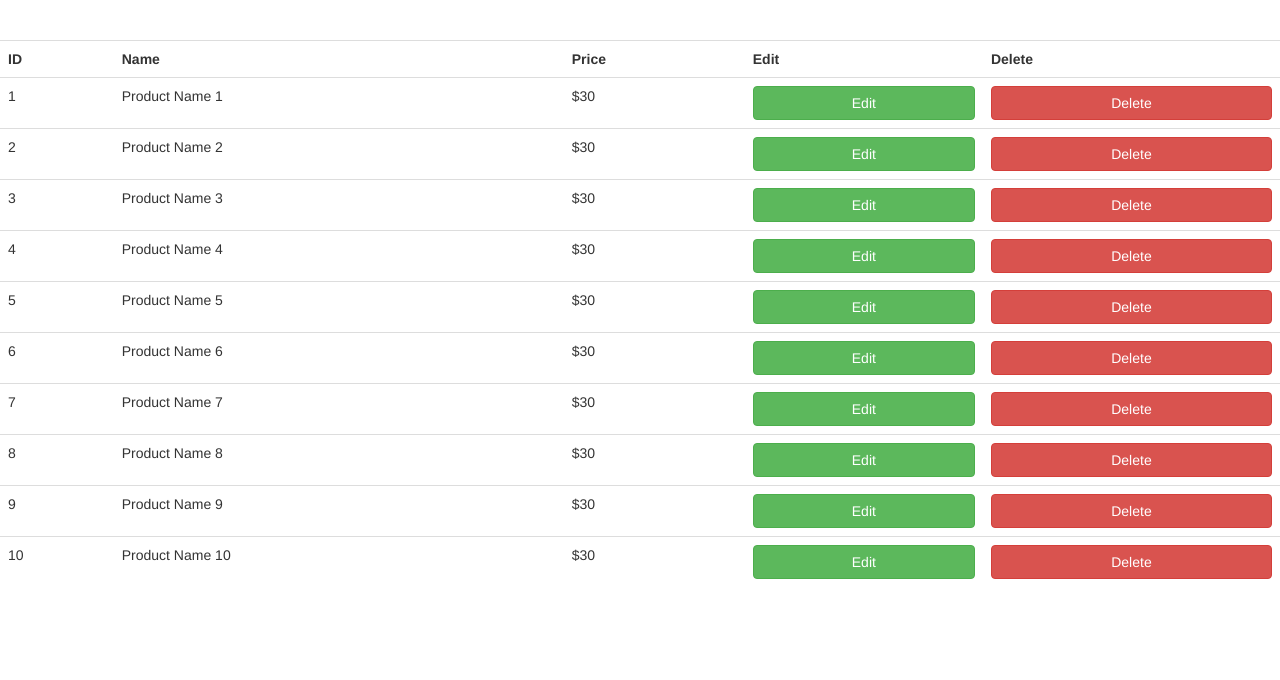
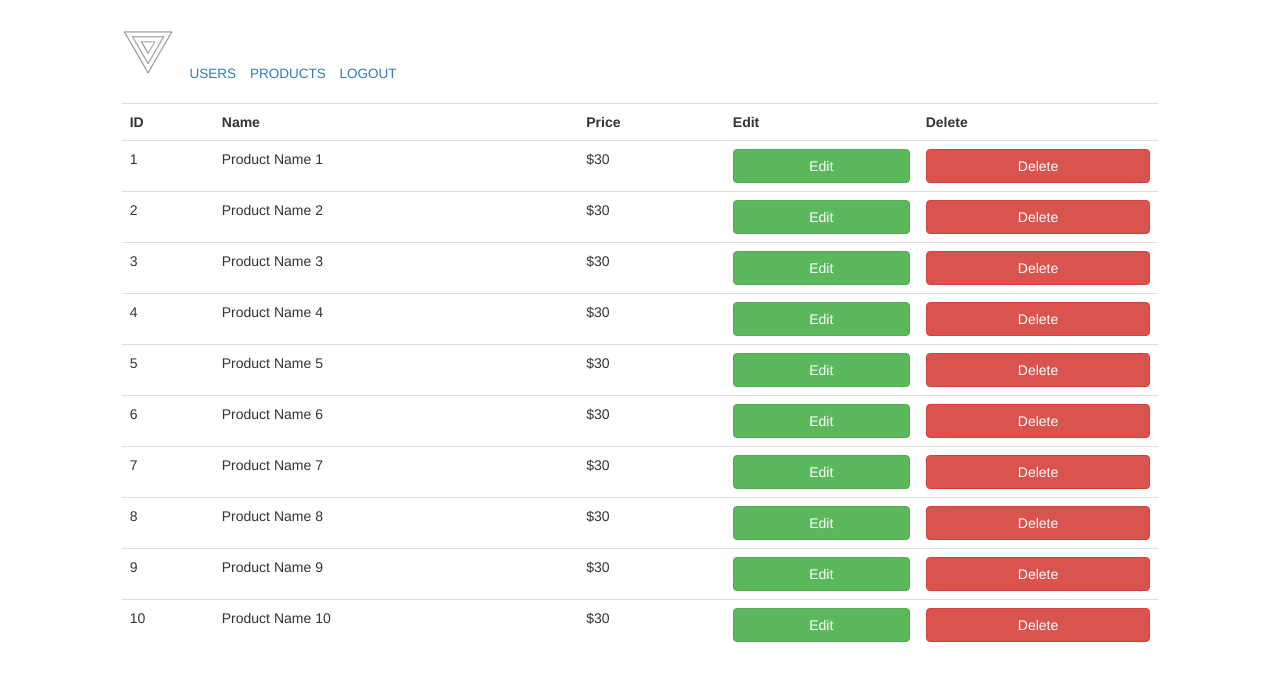
Before and after one commit to akbadger/w2-w3-make-a-crud-app, a website: page products.html in a window 1280 px wide. Drawn offline with nearby package versions, Linux system fonts and the light colour scheme.

Commit message:
finished products page, edited form action to get

```diff
--- a/products.html
+++ b/products.html
@@ -1,15 +1,32 @@
 <!doctype html>
 <html>
+
 <head>
     <title></title>
     <meta charset="utf-8" />
     <meta name="viewport" content="width=device-width, initial-scale=1.0" />
     <link rel="stylesheet" href="https://maxcdn.bootstrapcdn.com/bootstrap/3.3.7/css/bootstrap.min.css" integrity="sha384-BVYiiSIFeK1dGmJRAkycuHAHRg32OmUcww7on3RYdg4Va+PmSTsz/K68vbdEjh4u" crossorigin="anonymous">
 </head>
+
 <body>
     <br/>
-    <br/>
-    <table class="table">
+    <div class="col-xs-10 col-xs-offset-1">
+        <ul class="list-inline text-uppercase">
+            <li>
+                <a href="dashboard.html"> <img src="img/triangle-logo-small.png" class="img-responsive" alt="triangle logo" /></a>
+            </li>
+            <li>
+                <h4><small><a href="users.html">Users</a></small></h4>
+            </li>
+            <li>
+                <h4><small><a href="products.html">Products</a></small></h4>
+            </li>
+            <li>
+                <h4><small><a href="index.html">Logout</a></small></h4>
+            </li>
+        </ul>
+        <div class="table-responsive">
+            <table class="table table-hover">
                 <tr>
                     <th>ID</th>
                     <th>Name</th>
@@ -87,7 +104,8 @@
                 <td><button type="button" class="btn btn-danger btn-block">Delete</button></td>
                 </tr>
             </table>
+        </div>
+    </div>
+</body>
 
-
-</body>
 </html>
```
Also changed, not shown: dashboard.html (+6 -7 lines), forgot-password.html (+2 -1 lines), index.html (+1 -1 lines). Lines whose indentation alone changed are shown as unchanged.
